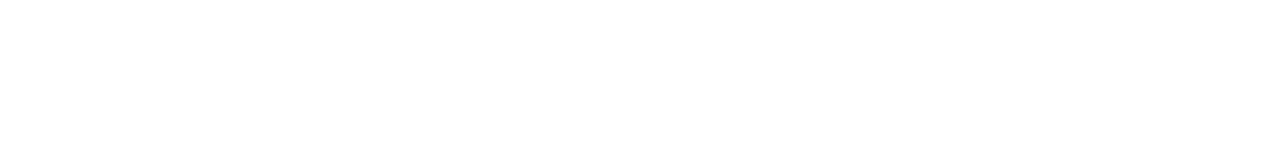
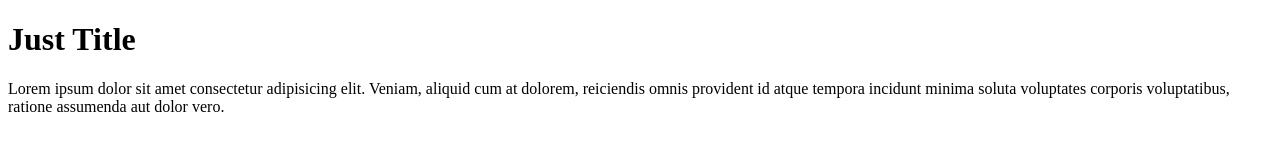
Before and after one commit to andhikaardii/learn-remote, a plain HTML site: page indix.html in a window 1280 px wide. Drawn offline with Linux system fonts and the light colour scheme.

Commit message:
menambahkan paragraf

```diff
--- a/indix.html
+++ b/indix.html
@@ -7,6 +7,7 @@
     <title>Try Git</title>
 </head>
 <body>
-
+    <h1>Just Title</h1>
+    <p>Lorem ipsum dolor sit amet consectetur adipisicing elit. Veniam, aliquid cum at dolorem, reiciendis omnis provident id atque tempora incidunt minima soluta voluptates corporis voluptatibus, ratione assumenda aut dolor vero.</p>
 </body>
 </html>
```
